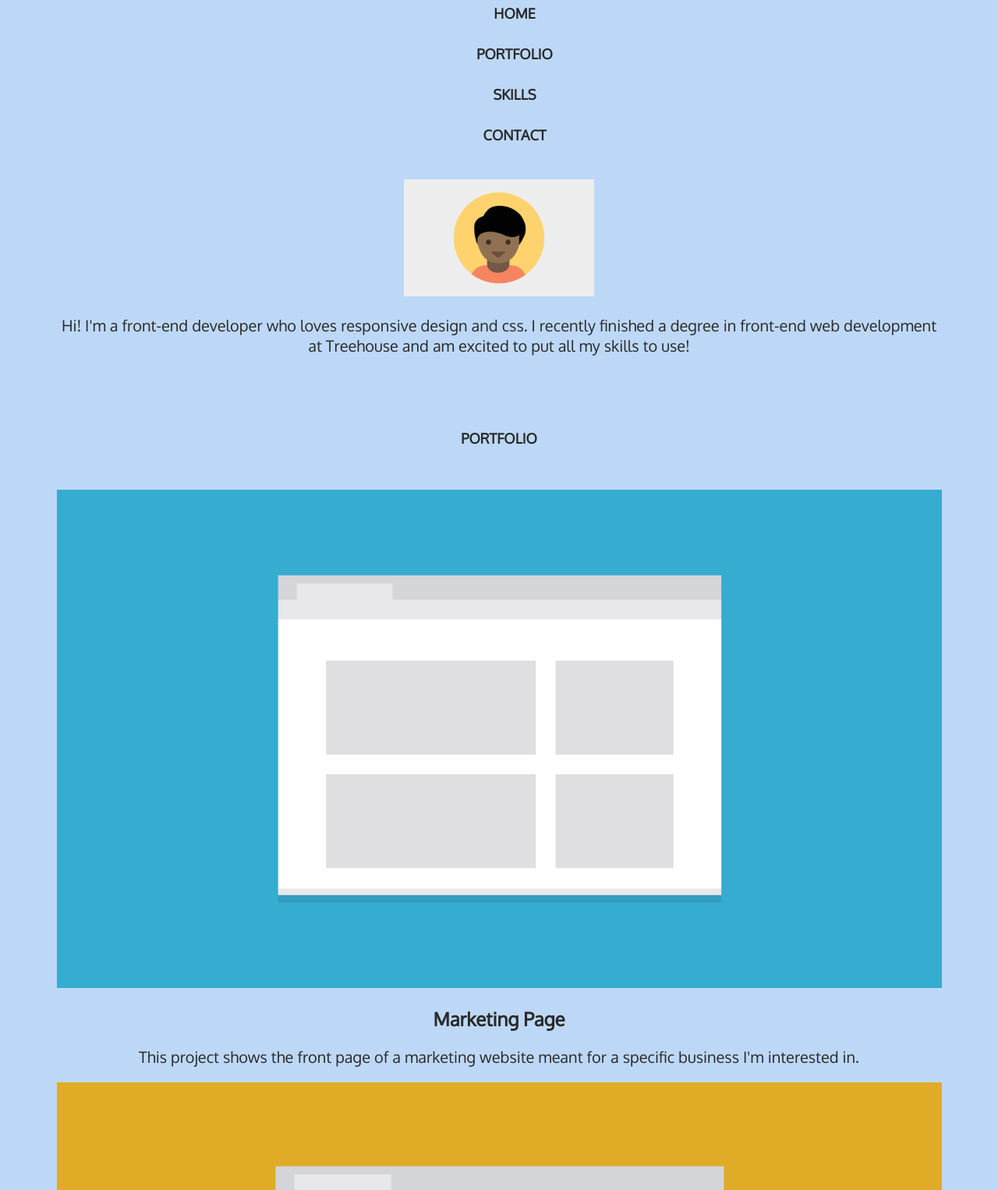
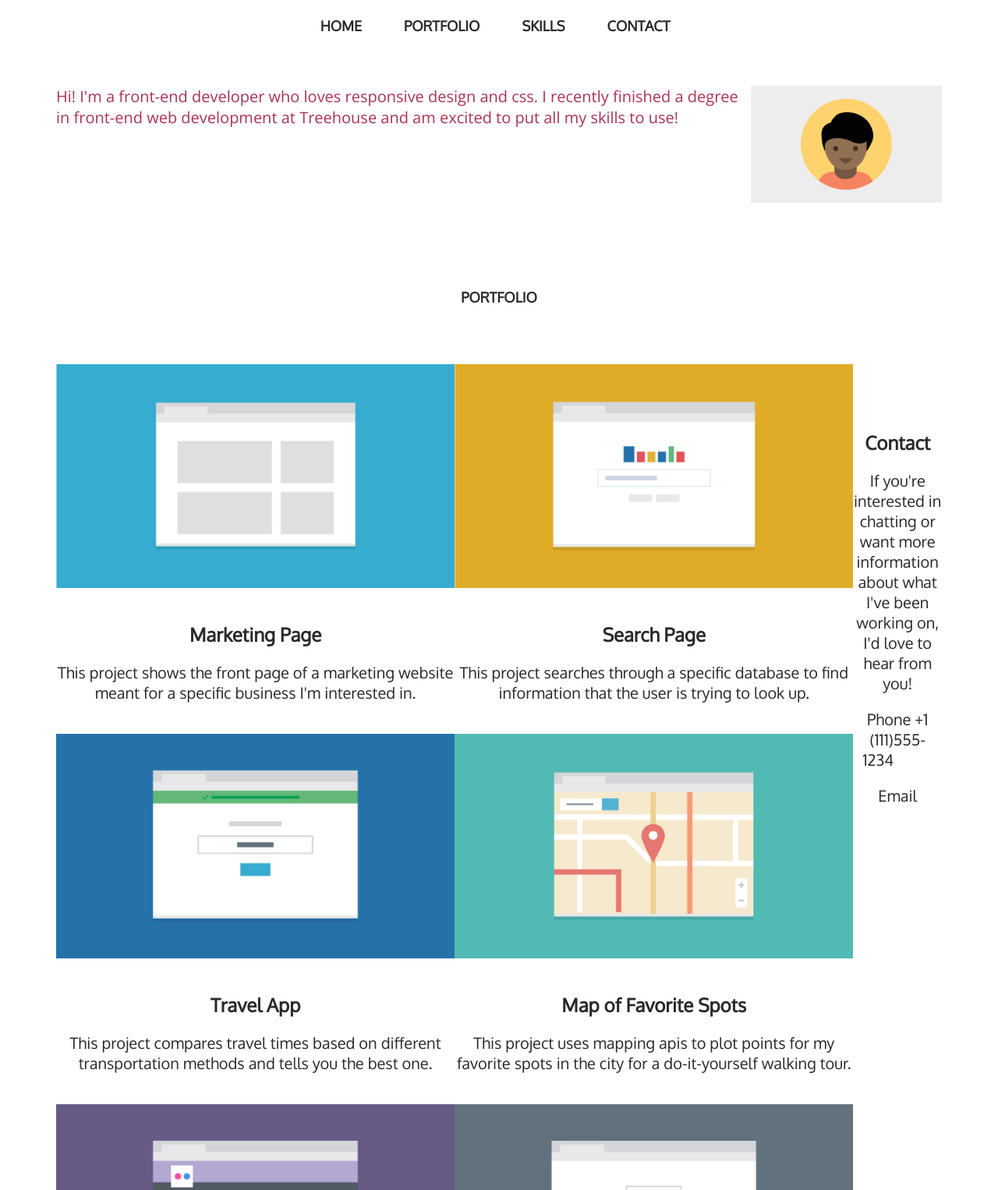
Before and after one commit to Zac9829/Team-Treehouse-Mobile-First-Responsive-Layout, a plain HTML site: page index.html in a window 1280 px wide. Shown: the part 150-1676 px from the top of the page at 78% size. Drawn offline with nearby package versions, Linux system fonts and the light colour scheme.

Commit message:
Media Query Tablet

```diff
--- a/css/styles.css
+++ b/css/styles.css
@@ -6,7 +6,13 @@
 
  img {
     max-width: 100%;
+    padding: 20px 0;
 
+ }
+
+ #list {
+    width: 100px;
+    height: 100px;
  }
 
  #profile {
@@ -15,19 +21,23 @@
 
  body {
      padding: 5%;
-     background-color: rgb(189, 216, 247);
+     background-color: rgb(230, 252, 238);
  }
 
  a {
      padding: 0;
      text-decoration: none;
+     margin-right: 50px;
+ }
+
+ a:hover {
+    color:#A35;
 
  }
 
  li {
      text-transform: uppercase;
      list-style-type: none;
-     padding: 0;
      font-weight: 900;
      font-size: 18px;
      padding-bottom: 30px;
@@ -36,6 +46,8 @@
  #bio {
      font-size: 20px;
      font-weight: small;
+     color:#A35;
+     font-family: 'Open Sans', sans-serif;
  }
 
  #portfolio {
@@ -49,3 +61,58 @@
  p {
      font-size: 20px;
  }
+
+ footer {
+     display: flex;
+     justify-content: space-between;
+     border-top: 1px solid grey;
+     margin-top: 70px;
+ }
+
+ .top {
+     margin: 23px 0;
+ }
+
+ #contact {
+     padding-top: 100px;
+ }
+
+@media only screen and (min-width: 768px) {
+    nav {
+        display: flex;
+        display: inline-block;
+    }
+
+    li {
+        display: flex;
+        display: inline-block;
+    }
+
+    #profile {
+        float: right;
+        margin: 0 auto;
+    }
+
+    .section-1 {
+        display: flex;
+    }
+
+    #bio {
+        text-align: left;
+    }
+
+    body{
+        background: white;
+    }
+
+    .project {
+        float: left;
+        width: 45%;
+    }
+
+
+}
+
+@media only screen and (min-width: 1024px) {
+
+}
--- a/index.html
+++ b/index.html
@@ -5,6 +5,7 @@
     <meta name="viewport" content="width=device-width, initial-scale=1.0">
     <link rel="stylesheet" href="css/styles.css">
     <link href="https://fonts.googleapis.com/css2?family=Oxygen:wght@300;400&display=swap" rel="stylesheet">
+    <link href="https://fonts.googleapis.com/css2?family=Open+Sans:ital,wght@0,300;0,400;0,600;0,700;0,800;1,300&display=swap" rel="stylesheet">
     <meta name=viewport content="width=device-width, initial-scale=1">
     <title>TeamTreehouse Project 2</title>
 </head>
@@ -14,7 +15,7 @@
 
     <h1>Zac Morgan</h1>
 
-    <div>
+    <nav>
         <ul>
             <li><a href="#home">Home</a></li>
             <li><a href="#portfolio">Portfolio</a></li>
@@ -22,21 +23,23 @@
             <li><a href="#contact">Contact</a></li>
 
         </ul>
-    </div>
+    </nav>
 
 
-    <div>
+    <div class="section-1">
+      <div class="project-1">
         <img id="profile" src="images/responsive-layout-profile.png" alt="profile pic">
         <p id="bio">Hi! I'm a front-end developer who loves responsive design
             and css. I recently finished a degree in front-end web development
             at Treehouse and am excited to put all my skills to use!
         </p>
+      </div>
     </div>
 
         <h2 id="portfolio">Portfolio</h2>
 
 
-     <div>
+     <div class="project">
          <img src="images/portfolio-1.png" alt="marketing page pic">
          <h2>Marketing Page</h2>
          <p>This project shows the front page of a marketing website
@@ -44,7 +47,7 @@
          </p>
      </div>
 
-     <div>
+     <div class="project">
         <img src="images/portfolio-2.png" alt="search page pic">
         <h2>Search Page</h2>
         <p>This project searches through a specific database to find
@@ -52,7 +55,7 @@
         </p>
     </div>
 
-    <div>
+    <div class="project">
         <img src="images/portfolio-3.png" alt="travel app pic">
         <h2>Travel App</h2>
         <p>This project compares travel times based on different
@@ -60,14 +63,14 @@
         </p>
     </div>
 
-    <div>
+    <div class="project">
         <img src="images/portfolio-4.png" alt="map of favorite spots pic">
         <h2>Map of Favorite Spots</h2>
         <p>This project uses mapping apis to plot points for my favorite
             spots in the city for a do-it-yourself walking tour.
     </div>
 
-    <div>
+    <div class="project">
         <img src="images/portfolio-5.png" alt="photo gallery pic">
         <h2>Marketing Page</h2>
         <p>This project shows pictures from a recent trip to the viewer and
@@ -75,7 +78,7 @@
         </p>
     </div>
 
-    <div>
+    <div class="project">
         <img src="images/portfolio-6.png" alt="calculator pic">
         <h2>Calculator</h2>
         <p>Someone can enter in the numbers they want, and press the big blue
@@ -83,10 +86,11 @@
         </p>
     </div>
 
-    <div>
-        <img src="images/portfolio-6.png" alt="skills pic">
+    <div class="project">
+        <img src="images/list.png" alt="skills pic" id="list">
         <h2 id="skills">Skills</h2>
-        <p> This is a list of my skills I have.
+        <p> This project shows a list of my skills I have, and
+            my strengths and weaknesses.
         </p>
     </div>
 
@@ -95,15 +99,13 @@
         <p>If you're interested in chatting or want more information
             about what I've been working on, I'd love to hear from you!
         </p>
-        <p>Phone <a href="#">+ (111)555-1234</a></p>
-        <p>Email<a href="#">email@yoursite.com</a></p>
+        <p>Phone <a href="#">+1 (111)555-1234</a></p>
+        <p>Email <a href="#">email@yoursite.com</a></p>
     </div>
 </div>
     <footer>
-        <nav>
             <p>Zac Morgan</p>
-            <a href="#top">BACK TO TOP</a>
-        </nav>
+            <a href="#top" class="top">BACK TO TOP</a>
     </footer>
 
 
```
Also changed, not shown: images/list.png (added).
